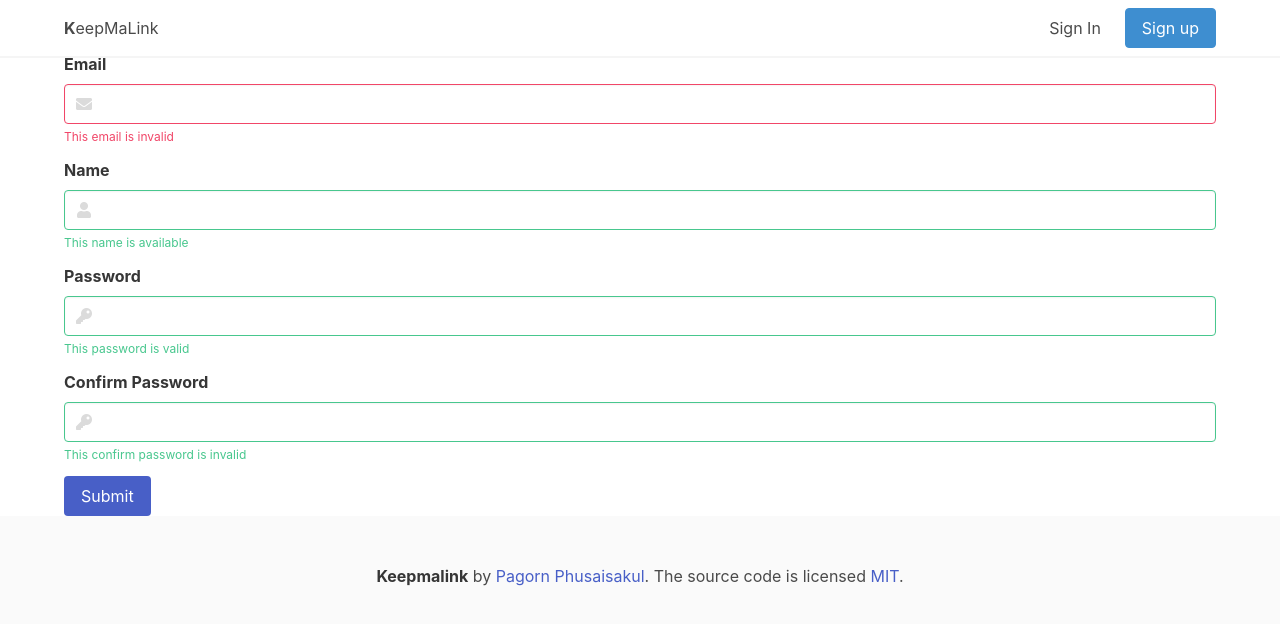
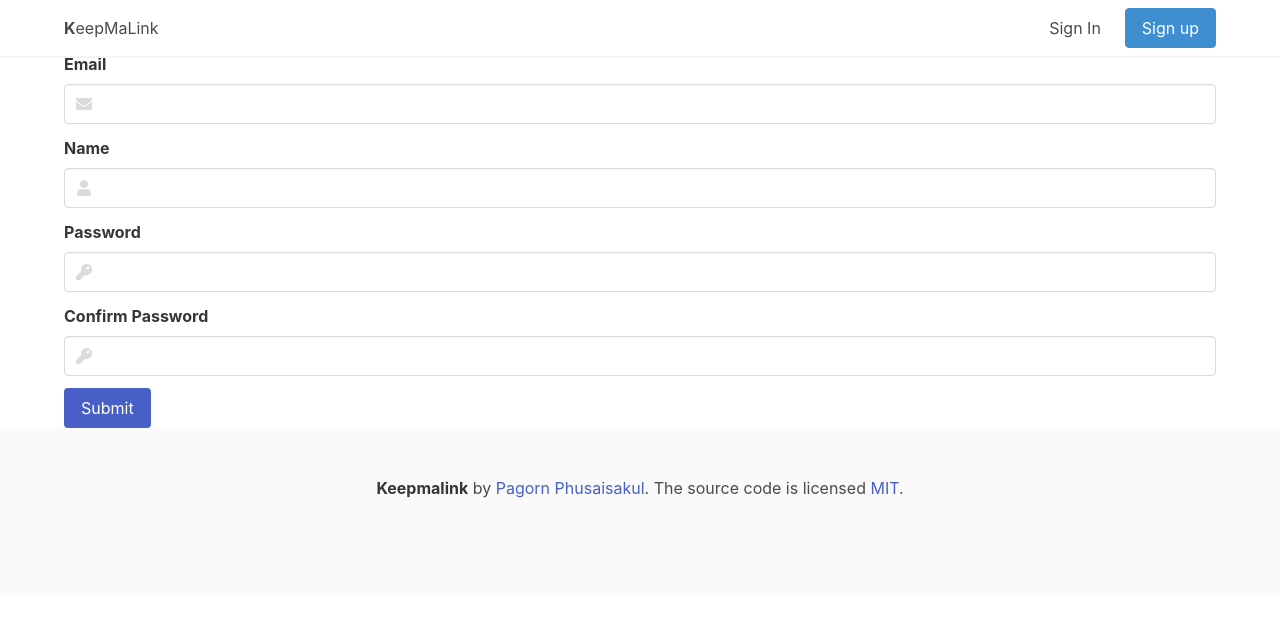
Before and after one commit to nrogap/keepmalink, a React (Create React App) app: page /signup in a window 1280 px wide. Shown: the top 624 px of the page. Built offline with nearby package versions, Linux system fonts and the light colour scheme.

Commit message:
Add validator on Sign up Page

```diff
--- a/src/containers/SignupPage.js
+++ b/src/containers/SignupPage.js
@@ -5,37 +5,76 @@ class SignupPage extends React.Component {
     email: '',
     name: '',
     password: '',
-    confirm: '',
-    emailInvalid: null,
-    nameInvalid: null,
-    passwordInvalid: null,
-    confirmPasswordInvalid: null
+    confirmPassword: '',
+    emailMessage: null,
+    nameMessage: null,
+    passwordMessage: null,
+    confirmPasswordMessage: null
   }
 
-  handleEmail = (event) => {
+  handleChange = (event) => {
     const value = event.target.value
+    const id = event.target.id
 
-    const regex = /[\w ]{3,50}/
-    const result = regex.test(value)
-
-    if (result) {
-      this.setState({
-        email: value,
-        emailInvalid: null
-      })
-    } else {
-      this.setState({
-        email: null,
-        emailInvalid: 'length is 3 - 50 characters'
-      })
-    }
+    this.setState({
+      [id]: value
+    })
   }
 
-  handleSubmit = () => {
+  validate() {
+    const {
+      email,
+      name,
+      password,
+      confirmPassword
+    } = this.state
+    const regexEmail = /^([\w.%+-]+)@([\w-]+\.)+([\w]{2,})/
+    let emailMessage = null
+    if (!email.match(regexEmail)) {
+      emailMessage = 'Please enter a valid email address'
+    }
 
+    const regexName = /[A-z0-9 ]{3,50}$/
+    let nameMessage = null
+    if (!name.match(regexName)) {
+      nameMessage = 'Can only contain letters and numbers'
+    }
+
+    let passwordMessage = null
+    if (password.length < 8) {
+      passwordMessage = 'Use 8 characters or mores'
+    }
+
+    let confirmPasswordMessage = null
+    if (confirmPassword !== password) {
+      confirmPasswordMessage = 'does not match the password'
+    }
+
+    this.setState({
+      emailMessage,
+      nameMessage,
+      passwordMessage,
+      confirmPasswordMessage
+    }, () => {
+      console.log('state: ', this.state)
+    })
+  }
+
+  // length is 3-50 characters
+  handleSubmit = (event) => {
+    event.preventDefault()
+
+    this.validate()
   }
 
   render() {
+    const {
+      emailMessage,
+      nameMessage,
+      passwordMessage,
+      confirmPasswordMessage
+    } = this.state
+
     return (
       <div className="SignupPage">
         <form onSubmit={this.handleSubmit}>
@@ -43,66 +82,81 @@ class SignupPage extends React.Component {
             <label className="label">Email</label>
             <div className="control has-icons-left has-icons-right">
               <input
-                className="input is-danger"
-                id="inputEmail"
+                className={`input ${emailMessage ? 'is-danger' : ''}`}
+                id="email"
                 type="email"
                 autoComplete="email"
-                onChange={this.handleEmail} />
+                onChange={this.handleChange} />
               <span className="icon is-small is-left">
                 <i className="fas fa-envelope"></i>
               </span>
             </div>
-            <p className="help is-danger">This email is invalid</p>
+            {emailMessage
+              ? <p className="help is-danger">{emailMessage}</p>
+              : null
+            }
           </div>
 
           <div className="field">
             <label className="label">Name</label>
             <div className="control has-icons-left has-icons-right">
               <input
-                className="input is-success"
-                id="inputName"
+                className={`input ${nameMessage ? 'is-danger' : ''}`}
+                id="name"
                 type="text"
-                autoComplete="name" />
+                autoComplete="name"
+                onChange={this.handleChange} />
               <span className="icon is-small is-left">
                 <i className="fas fa-user"></i>
               </span>
             </div>
-            <p className="help is-success">This name is available</p>
+            {nameMessage
+              ? <p className="help is-danger">{nameMessage}</p>
+              : null
+            }
           </div>
 
           <div className="field">
             <label className="label">Password</label>
             <div className="control has-icons-left has-icons-right">
               <input
-                className="input is-success"
-                id="inputPassword"
+                className={`input ${passwordMessage ? 'is-danger' : ''}`}
+                id="password"
                 type="password"
-                autoComplete="new-password" />
+                autoComplete="new-password"
+                onChange={this.handleChange} />
               <span className="icon is-small is-left">
                 <i className="fas fa-key"></i>
               </span>
             </div>
-            <p className="help is-success">This password is valid</p>
+            {passwordMessage
+              ? <p className="help is-danger">{passwordMessage}</p>
+              : null
+            }
           </div>
 
           <div className="field">
             <label className="label">Confirm Password</label>
             <div className="control has-icons-left has-icons-right">
               <input
-                className="input is-success"
-                id="inputConfirmPassword"
+                className={`input ${confirmPasswordMessage ? 'is-danger' : ''}`}
+                id="confirmPassword"
                 type="password"
-                autoComplete="new-password" />
+                autoComplete="new-password"
+                onChange={this.handleChange} />
               <span className="icon is-small is-left">
                 <i className="fas fa-key"></i>
               </span>
             </div>
-            <p className="help is-success">This confirm password is invalid</p>
+            {confirmPasswordMessage
+              ? <p className="help is-danger">{confirmPasswordMessage}</p>
+              : null
+            }
           </div>
 
           <div className="field is-grouped">
             <div className="control">
-              <button className="button is-link">Submit</button>
+              <button className="button is-link" type="submit">Submit</button>
             </div>
           </div>
         </form>
```
